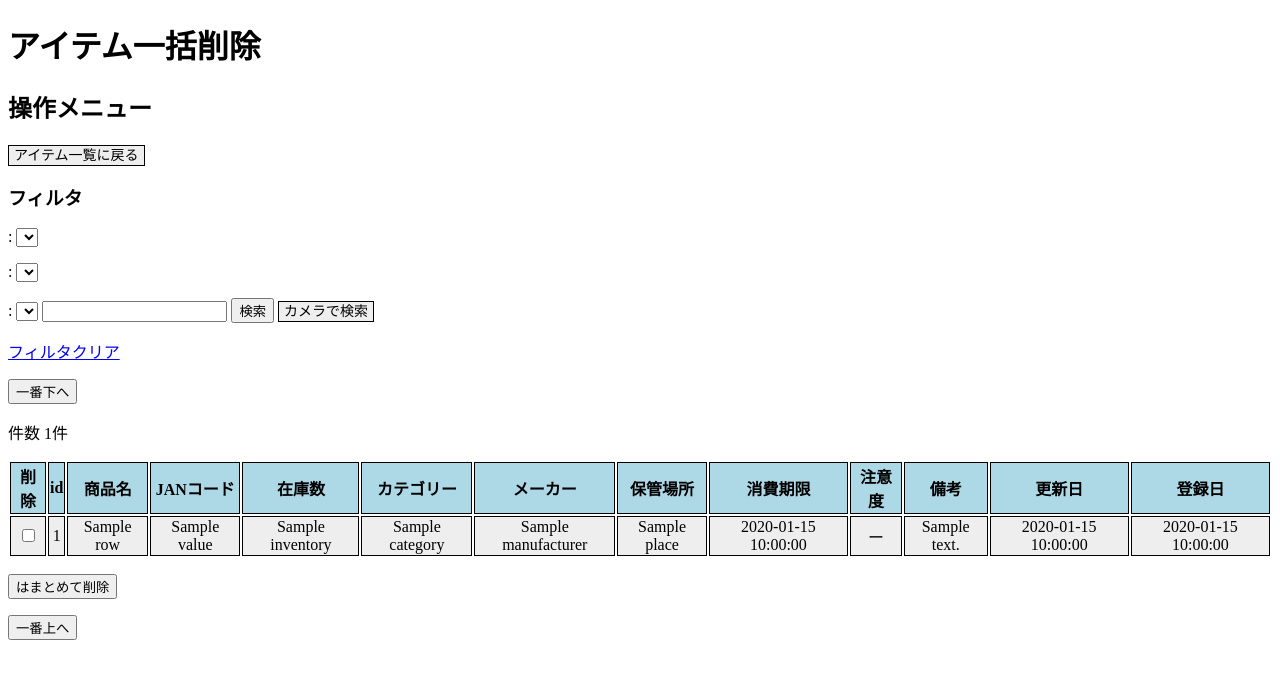
After one commit to gkjg8787/kigen-majika-pyserver, a FastAPI app: template kigen-majika-pyserver/templates/users/delete_items_bulk.html in a window 1280 px wide. The commit adds this page. Shown: the top 679 px of the page. Run offline with FastAPI, Linux system fonts and the light colour scheme; the template is opened without the code that fills it: most values are stand-ins (such as "Sample title", 1, 10 or a date in 2020); lists and menus that the app fills with data are empty; parts of the project's set-up code (start-up, migrations or seed data) failed here and were passed over.

Commit message:
Implement a feature to allow users to delete multiple items at once.
Key changes:
- Adds a "Delete Items" button on the main item list page, which navigates to a new bulk deletion page.
- Creates a new page (`/items/delete_bulk`) that displays a list of items with checkboxes.
- Users can select multiple items and delete them by clicking the "Delete Selected Items" button.
- Adds "Scroll to Top" and "Scroll to Bottom" buttons for convenience.
- Implements a new API endpoint `POST /api/items/bulk_delete` to handle the deletion logic.
- The repository layer has been updated with a `delete_by_ids` method for efficient bulk deletion from the database.

Work was completed up to the testing phase. I attempted to run the existing test suite to ensure no regressions were introduced. The tests failed with a `ModuleNotFoundError` for `sqlalchemy`, likely due to a Python environment issue. I installed all dependencies from `requirements.txt` but the error persisted when running `pytest`. The user suggested an alternative command `python -m pytest tests`, which I was unable to try. The feature is implemented, but requires testing to be fully verified.

```diff
--- a/kigen-majika-pyserver/domain/models/items/repository.py
+++ b/kigen-majika-pyserver/domain/models/items/repository.py
@@ -24,6 +24,10 @@ class IItemRepository(metaclass=ABCMeta):
     async def delete_by_id(self, id: int) -> None:
         pass
 
+    @abstractmethod
+    async def delete_by_ids(self, ids: list[int]) -> None:
+        pass
+
 
 class IJanCodeInfoRepository(metaclass=ABCMeta):
     @abstractmethod
--- a/kigen-majika-pyserver/router/api/param/items.py
+++ b/kigen-majika-pyserver/router/api/param/items.py
@@ -53,3 +53,7 @@ class ItemUpdateParam(BaseModel):
 
 class ItemDeleteParam(BaseModel):
     id: int
+
+
+class ItemListDelete(BaseModel):
+    ids: list[int]
--- /dev/null
+++ b/kigen-majika-pyserver/templates/users/delete_items_bulk.html
@@ -0,0 +1,123 @@
+{% extends "shared/base.html" %}
+
+{% block head %}
+    <link rel="stylesheet" href="{{ url_for('static', path='/css/style.css') }}" type="text/css">
+    <title>アイテム一括削除</title>
+    <script>
+        function confirmDelete() {
+            const checkboxes = document.querySelectorAll('input[name="delete_item_ids"]:checked');
+            if (checkboxes.length === 0) {
+                alert('削除するアイテムを選択してください。');
+                return false;
+            }
+            return confirm('選択したアイテムを本当に削除しますか？');
+        }
+        function scrollToTop() {
+            window.scrollTo(0, 0);
+        }
+        function scrollToBottom() {
+            window.scrollTo(0, document.body.scrollHeight);
+        }
+    </script>
+{% endblock %}
+
+{% block body %}
+    <a id="top"></a>
+    <h1>アイテム一括削除</h1>
+    <h2>操作メニュー</h2>
+    <p><a href="{{ url_for('read_users_items') }}" class="like_button_link">アイテム一覧に戻る</a></p>
+    <h3>フィルタ</h3>
+    <p>
+        {%- with
+            FORM_METHOD = inventory_filter.form.method,
+            FORM_ACTION = inventory_filter.form.action,
+            MENU_TITLE = inventory_filter.select.title,
+            MENU_NAME = inventory_filter.select.input_name,
+            menu_list = inventory_filter.select.menu_list,
+            hidden_input_dict = hidden_input_dict
+        %}
+        {%- include "shared/pulldown_menu_filter.html" %}
+        {%- endwith %}
+    </p>
+    <p>
+        {%- with
+            FORM_METHOD = sort_order.form.method,
+            FORM_ACTION = sort_order.form.action,
+            MENU_TITLE = sort_order.select.title,
+            MENU_NAME = sort_order.select.input_name,
+            menu_list = sort_order.select.menu_list,
+            hidden_input_dict = hidden_input_dict
+        %}
+        {%- include "shared/pulldown_menu_sort.html" %}
+        {%- endwith %}
+    </p>
+    <p>
+        {%- with
+            FORM_METHOD = search_filter.form.method,
+            FORM_ACTION = search_filter.form.action,
+            MENU_TITLE = search_filter.select.title,
+            MENU_NAME = search_filter.select.input_name,
+            menu_list = search_filter.select.menu_list,
+            INPUT_TEXT_NAME = search_filter.inputtext.name,
+            INPUT_TEXT_VALUE = search_filter.inputtext.value,
+            hidden_input_dict = hidden_input_dict
+        %}
+        {%- include "shared/keyword_search_filter.html" %}
+        {%- endwith %}
+    </p>
+    <p><a href="{{ url_for('read_users_items_delete_bulk') }}" class="plain-link">フィルタクリア</a></p>
+    <p><button type="button" onclick="scrollToBottom()" class="like_button">一番下へ</button></p>
+    <p>
+        件数
+        {{ items_length }}件
+    </p>
+    <form action="{{ url_for('read_users_items_delete_bulk_result') }}" method="post" onsubmit="return confirmDelete();">
+        <table class="item_list_table">
+            <tr>
+                <th>削除</th>
+                <th>id</th>
+                <th>商品名</th>
+                <th>JANコード</th>
+                <th>在庫数</th>
+                <th>カテゴリー</th>
+                <th>メーカー</th>
+                <th>保管場所</th>
+                <th>消費期限</th>
+                <th>注意度</th>
+                <th>備考</th>
+                <th>更新日</th>
+                <th>登録日</th>
+            </tr>
+            {%- for row in items %}
+            <tr>
+                <td><input type="checkbox" name="delete_item_ids" value="{{ row['id'] }}"></td>
+                <td>{{ row["id"] }}</td>
+                <td>{{row["name"]}}</td>
+                <td>{{row["jan_code"]["value"]}}</td>
+                <td>{{row["inventory"]}}</td>
+                <td>{{row["category"]}}</td>
+                <td>{{row["manufacturer"]}}</td>
+                <td>{{row["place"]}}</td>
+                <td>{{row["expiry_date"] | toLocalExpiryDateTextFormat }}</td>
+                <td>
+                    {%- if row["days_to_deadline"] | is_expired %}
+                    <span class="purple_text">危険</span>
+                    {%- elif row["days_to_deadline"] | is_caution %}
+                    <span class="red_text">注意</span>
+                    {%- elif row["days_to_deadline"] | is_somewhat_caution %}
+                    <span class="sandybrown_text">やや注意</span>
+                    {%- else %}
+                    <span>ー</span>
+                    {%- endif %}
+                </td>
+                <td>{{row["text"]}}</td>
+                <td>{{row["updated_at"] | toLocalTextFormat }}</td>
+                <td>{{row["created_at"] | toLocalTextFormat }}</td>
+            </tr>
+            {%- endfor %}
+        </table>
+        <p><button type="submit" class="like_button_link">はまとめて削除</button></p>
+    </form>
+    <p><button type="button" onclick="scrollToTop()" class="like_button">一番上へ</button></p>
+    <a id="bottom"></a>
+{% endblock %}
--- a/kigen-majika-pyserver/templates/users/itemlist.html
+++ b/kigen-majika-pyserver/templates/users/itemlist.html
@@ -9,6 +9,7 @@
     <h1>アイテム一覧</h1>
     <h2>操作メニュー</h2>
     <p><a href="{{ url_for('read_users_items_add_jancode') }}" class="like_button_link">アイテムを追加</a></p>
+    <p><a href="{{ url_for('read_users_items_delete_bulk') }}" class="like_button_link">アイテムを削除</a></p>
     <h3>フィルタ</h3>
     <p>
         {%- with
```
Also changed, not shown: kigen-majika-pyserver/externalfacade/items/repository.py (+11 -1 lines), kigen-majika-pyserver/inmemory/items/repository.py (+6 -1 lines), kigen-majika-pyserver/router/api/api.py (+14 -0 lines), kigen-majika-pyserver/router/api/usecase/itemdelete.py (+12 -1 lines), kigen-majika-pyserver/router/html/items.py (+33 -0 lines), kigen-majika-pyserver/router/html/param/items.py (+8 -0 lines), kigen-majika-pyserver/router/html/usecase/deleteitemform.py (+23 -1 lines).
